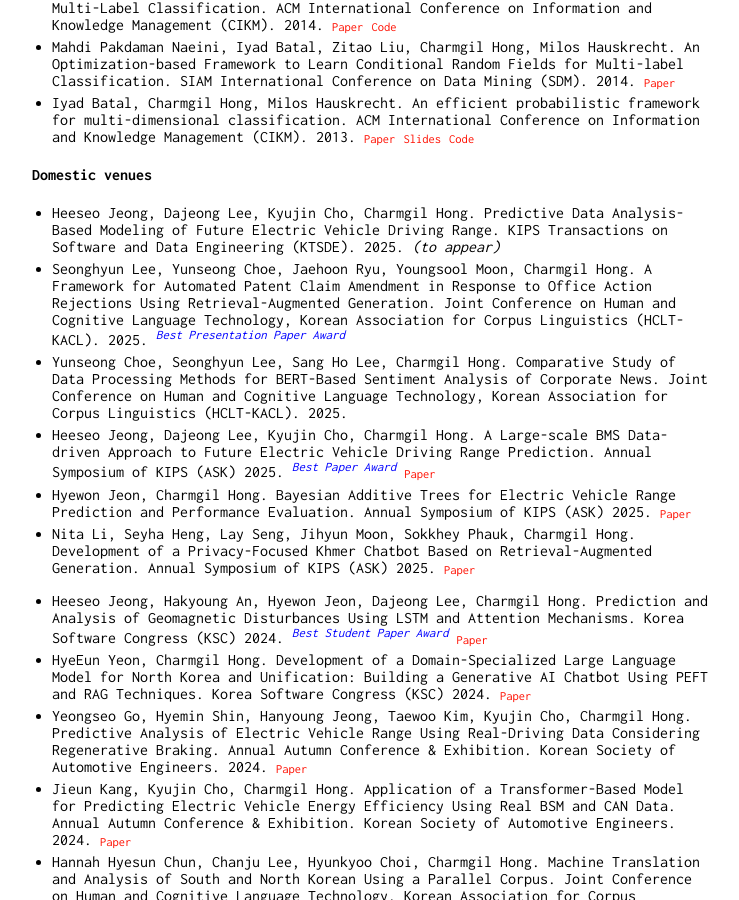
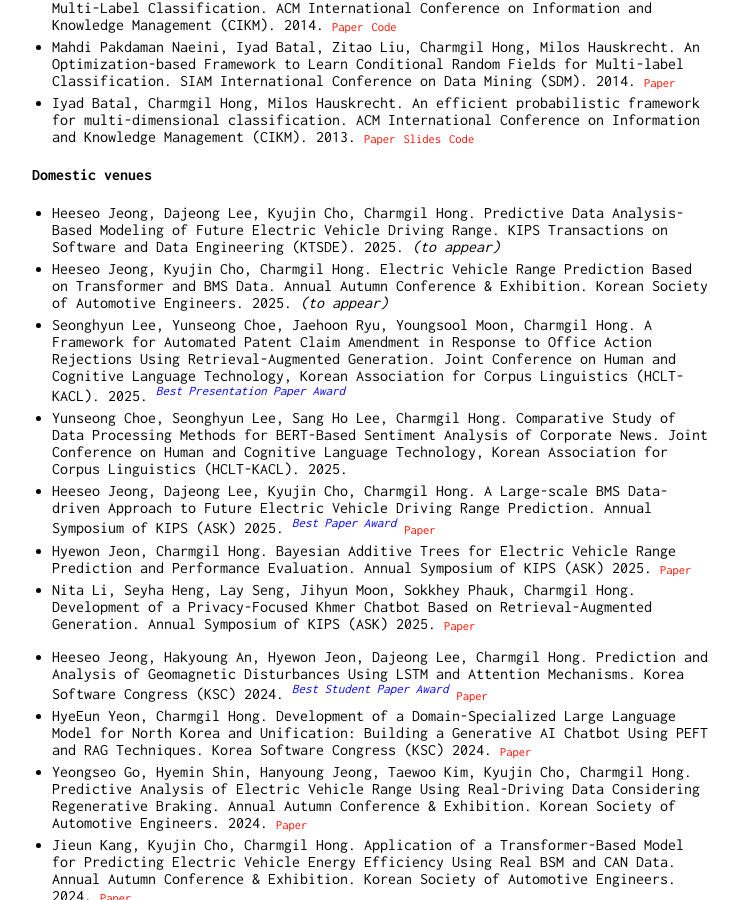
Before and after one commit to charmgil/charmgil.github.io, a Jekyll site: the page built from index.md, in a window 1280 px wide and 900 px high, scrolled down 2387 px. Shown: the whole window, without its empty margins (258-997 px from the left). Built offline with Jekyll 4.4.1, drawn with Linux system fonts in a browser that asks for light colours.

Commit message:
modified:   index.md

```diff
--- a/index.md
+++ b/index.md
@@ -70,6 +70,7 @@ I am also interested in: (4) AI/ICT for Korean unification and the development o
 
 #### Domestic venues
 * Heeseo Jeong, Dajeong Lee, Kyujin Cho, Charmgil Hong. Predictive Data Analysis-Based Modeling of Future Electric Vehicle Driving Range. KIPS Transactions on Software and Data Engineering (KTSDE). 2025. *(to appear)*
+* Heeseo Jeong, Kyujin Cho, Charmgil Hong. Electric Vehicle Range Prediction Based on Transformer and BMS Data. Annual Autumn Conference & Exhibition. Korean Society of Automotive Engineers. 2025. *(to appear)*
 * Seonghyun Lee, Yunseong Choe, Jaehoon Ryu, Youngsool Moon, Charmgil Hong. A Framework for Automated Patent Claim Amendment in Response to Office Action Rejections Using Retrieval-Augmented Generation. Joint Conference on Human and Cognitive Language Technology, Korean Association for Corpus Linguistics (HCLT-KACL). 2025. <span class="award">*Best Presentation Paper Award*</span>
 * Yunseong Choe, Seonghyun Lee, Sang Ho Lee, Charmgil Hong. Comparative Study of Data Processing Methods for BERT-Based Sentiment Analysis of Corporate News. Joint Conference on Human and Cognitive Language Technology, Korean Association for Corpus Linguistics (HCLT-KACL). 2025.
 * Heeseo Jeong, Dajeong Lee, Kyujin Cho, Charmgil Hong. A Large-scale BMS Data-driven Approach to Future Electric Vehicle Driving Range Prediction. Annual Symposium of KIPS (ASK) 2025. <span class="award">*Best Paper Award*</span> <span class="res">[Paper](https://www.koreascience.kr/article/CFKO202520964804265.page?&lang=en){:target="_blank"}</span>
```
